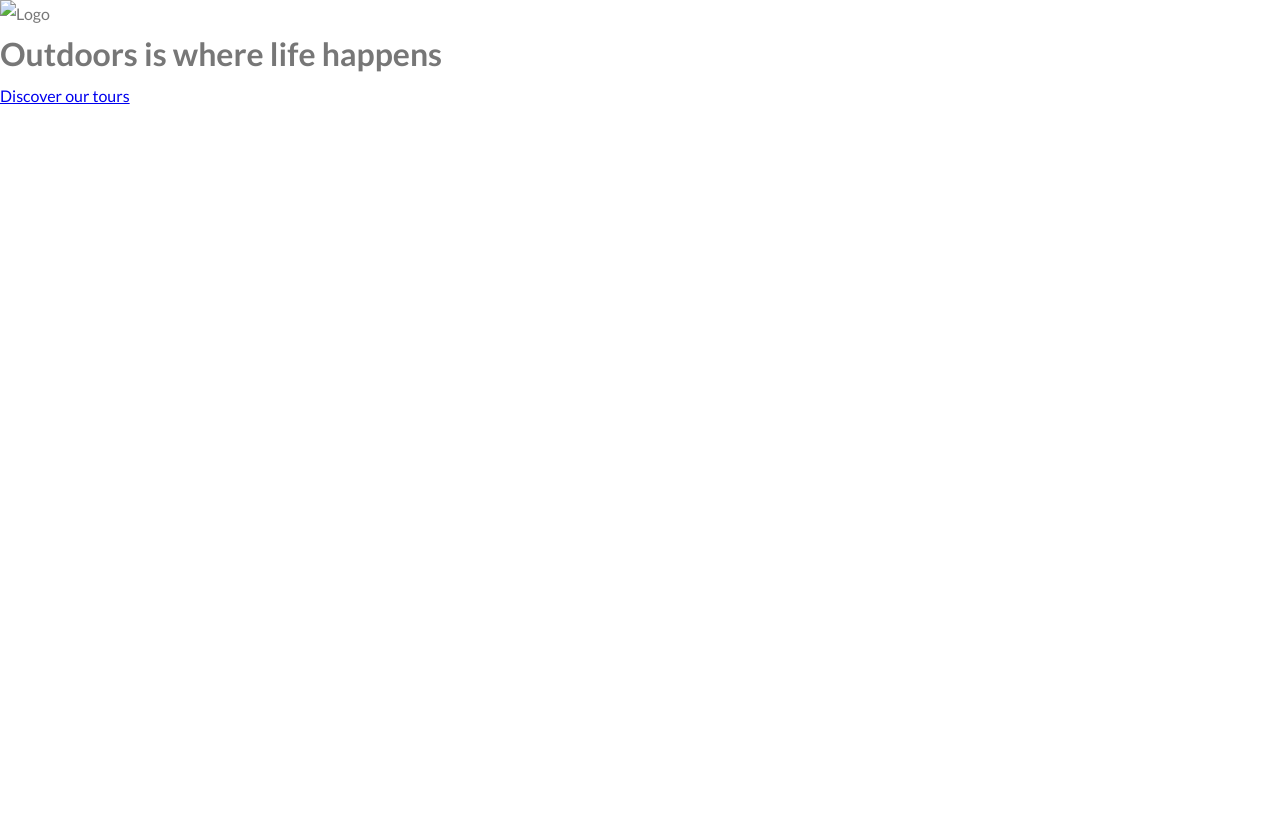
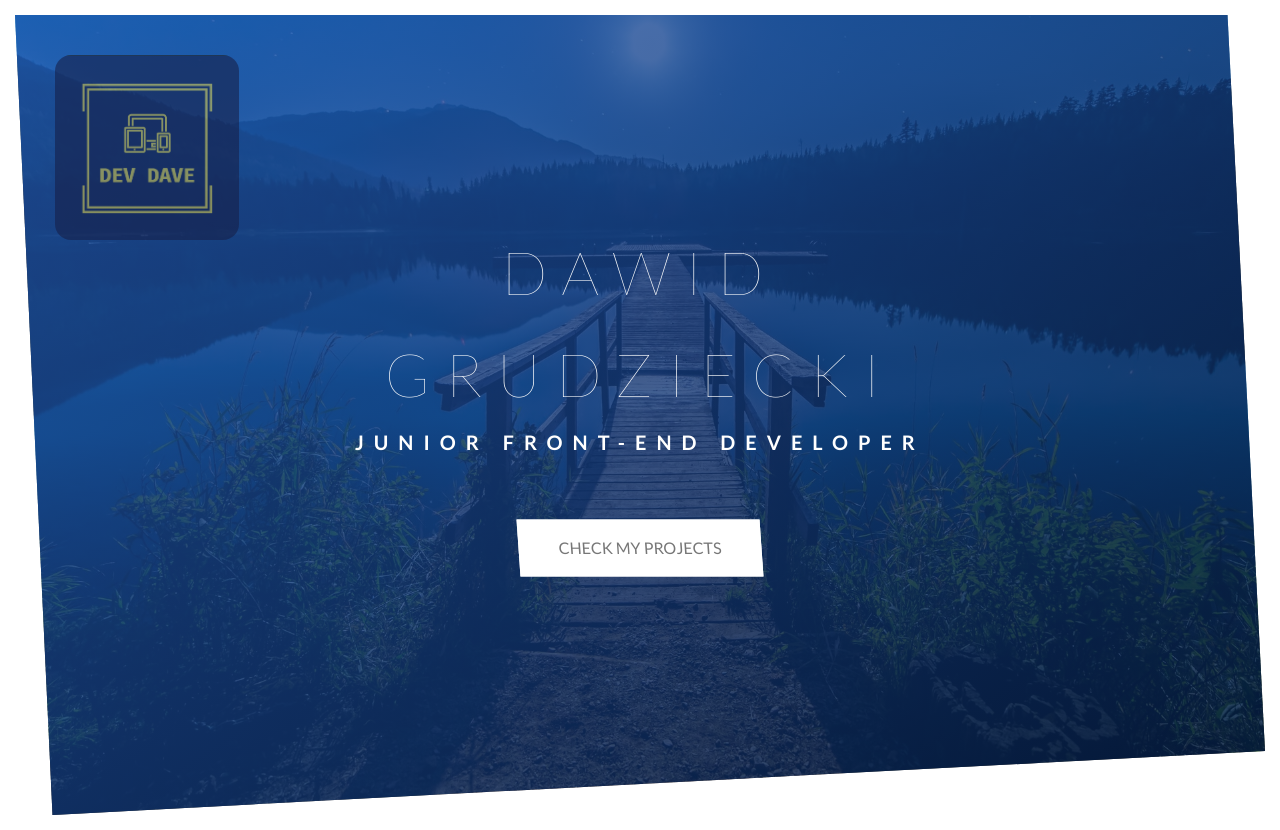
Before and after one commit to davied1988/my_portfolio, a plain HTML site: page index.html in a window 1280 px wide. Before the commit the page ends 800 px from the top, so only its background shows below. Drawn offline with Linux system fonts and the light colour scheme.

Commit message:
hero added

```diff
--- a/css/style.css
+++ b/css/style.css
@@ -19,9 +19,164 @@ body {
   font-size: 16px;
   line-height: 1.7;
   color: #777;
+  padding: 15px;
 }
 
 .header {
-  height: 95vh;
-  // background-image:
+  height: 100vh;
+  background-image: linear-gradient(
+    to right bottom,
+     rgba(35, 90, 179, 0.8),
+      rgba(4, 27, 64, 0.8)),
+      url(../graphic/hero.jpg);
+  background-size: cover;
+  background-position: top;
+  position: relative;
+  clip-path: polygon(0 0, 97% 0, 100% 92%, 3% 100%);
 }
+
+.logo-box {
+  position: absolute;
+  top: 40px;
+  left: 40px;
+}
+
+.logo {
+  height: 185px;
+  opacity: .6;
+  border-radius: 16px;
+}
+
+.text-box {
+  position: absolute;
+  top: 48%;
+  left: 50%;
+  transform: translate(-50%, -50%);
+  text-align: center;
+}
+
+.heading-primary {
+  color: #fff;
+  text-transform: uppercase;
+  margin-bottom: 60px;
+}
+
+.heading-primary-main {
+  display: block;
+  font-size: 60px;
+  font-weight: 200;
+  letter-spacing: 15px;
+
+  animation: moveInLeft 1s cubic-bezier(.58,.01,.42,.92);
+}
+
+.heading-primary-sub {
+  display: block;
+  font-size: 20px;
+  font-weight: 700;
+  letter-spacing: 10px;
+  text-align: center;
+
+  animation: moveInRight 1s cubic-bezier(.58,.01,.42,.92);
+}
+
+@keyframes moveInLeft {
+  0% {
+    opacity: 0;
+    transform: translateX(-200px);
+  }
+
+  60% {
+    transform: translateX(70px);
+  }
+
+  100% {
+    opacity: 1;
+    transform: translateX(0);
+  }
+}
+
+@keyframes moveInRight {
+  0% {
+    opacity: 0;
+    transform: translateX(200px);
+  }
+
+  60% {
+    transform: translateX(-70px);
+  }
+
+  100% {
+    opacity: 1;
+    transform: translateX(0);
+  }
+}
+
+@keyframes moveInBottom {
+  0% {
+    opacity: 0;
+    transform: translateY(60px);
+  }
+
+  100% {
+    opacity: 1;
+    transform: translateY(0);
+  }
+}
+
+.btn:link,
+.btn:visited {
+  text-transform: uppercase;
+  text-decoration: none;
+  padding: 15px 40px;
+  display: inline-block;
+  // border-radius: 100px;
+  transition: all .2s;
+  position: relative;
+}
+
+.btn:hover {
+  transform: translateY(-3px);
+  box-shadow: 10px 10px 20px rgba(0,0,0, .6);
+}
+
+.btn:active {
+  transform: translateY(-1px);
+  box-shadow: 5px 5px 10px rgba(0,0,0, .6);
+
+}
+
+.btn-white {
+  background-color: #fff;
+  color: #777;
+}
+
+.btn::after {
+  content: '';
+  display: inline-block;
+  height: 100%;
+  width: 100%;
+  position: absolute;
+  top: 0;
+  left: 0;
+  z-index: -1;
+  transition: all .3s;
+}
+
+.btn-white::after {
+  background-color: #fff;
+}
+.btn-white:hover::after {
+  transform: scaleX(1.35) scaleY(1.6);
+  opacity: 0;
+}
+
+.parallelogram {
+  width: 100%;
+  transform: skew(4deg);
+}
+
+.btn--animated {
+  animation: moveInBottom 1s cubic-bezier(.58,.01,.42,.92) .75s;
+  animation-fill-mode: backwards;
+}
--- a/index.html
+++ b/index.html
@@ -10,23 +10,24 @@
       <!--<link rel="stylesheet" href="css/icon-font.css">-->
 
       <link rel="stylesheet" href="css/style.css">
-      <link rel="shortcut icon" type="image/png" href="img/favicon.png">
+      <link rel="shortcut icon" type="image/png" href="graphic/logo.png">
 
-      <title>Natours | Exciting tours for adventurous people</title>
+      <title>Dawid Grudziecki | Portfolio</title>
   </head>
 <body>
   <header class="header">
-    <div class="header__logo-box">
-        <img src="img/logo-white.png" alt="Logo" class="header__logo">
+    <div class="header__ logo-box">
+        <img src="graphic/logo.png" alt="Logo" class="header__ logo">
     </div>
 
-    <div class="header__text-box">
+    <div class="header__ text-box">
       <h1 class="heading-primary">
-          <span class="heading-primary--main">Outdoors</span>
-          <span class="heading-primary--sub">is where life happens</span>
+          <span class="heading-primary-main">Dawid Grudziecki</span>
+          <span class="heading-primary-sub">Junior Front-End Developer</span>
       </h1>
-
-      <a href="#section-tours" class="btn btn--white btn--animated">Discover our tours</a>
+      <div class="parallelogram">
+        <a href="#" class="btn btn-white btn--animated"><div class="parallelogram-text">Check my projects</div></a>
+      </div>
     </div>
 </header>
 </body>
```
Also changed, not shown: graphic/hero.jpg (added).
